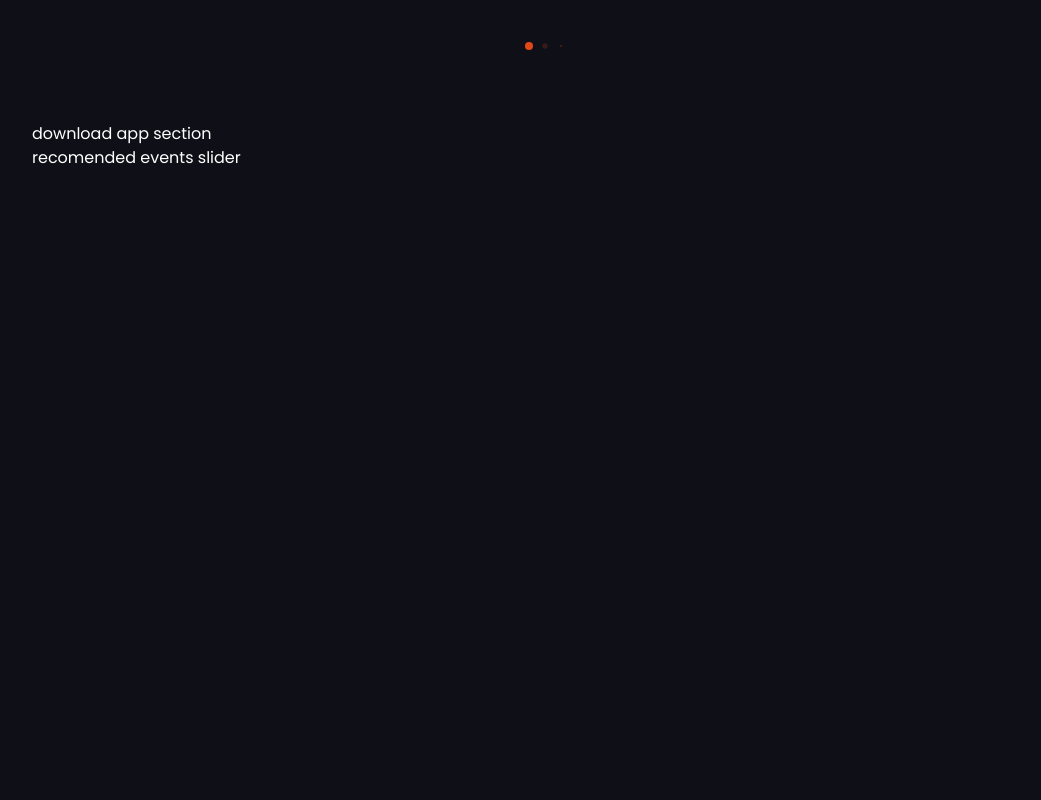
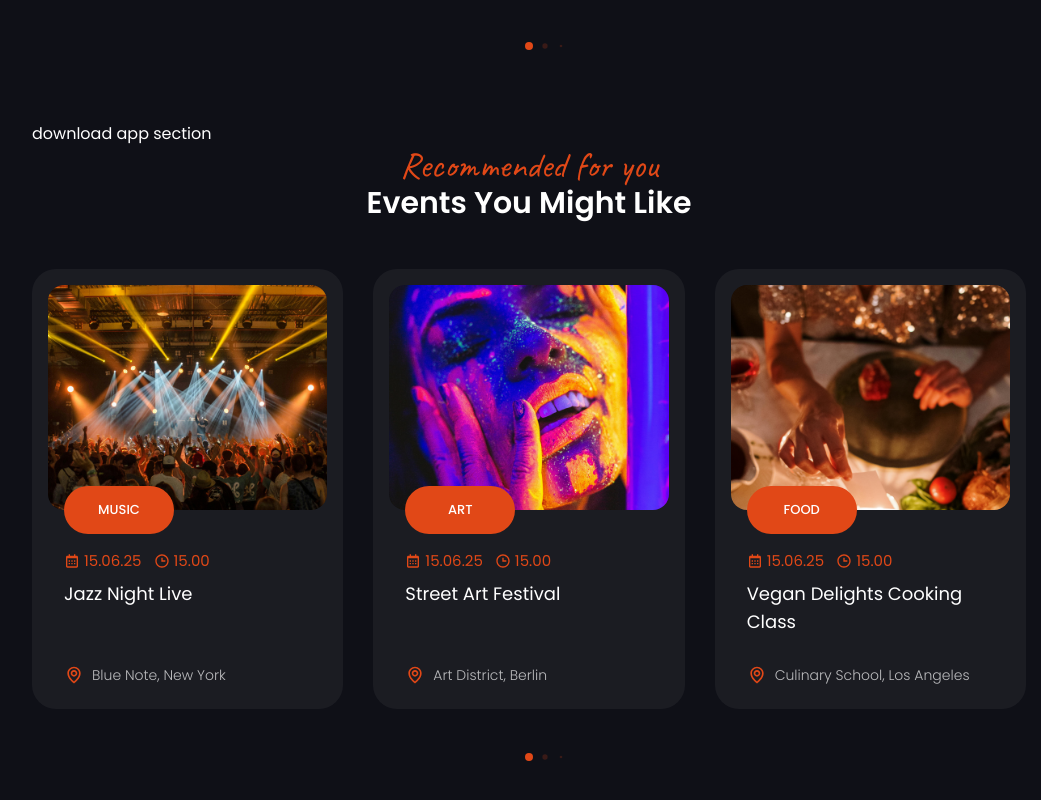
Before and after one commit to dpa313/event-app-next, a Next.js app: page / in a window 1280 px wide. Shown: the part 1604-2404 px from the top of the page, without its empty margins (111-1152 px from the left). Before the commit the page ends 1774 px from the top, so only its background shows below. Built offline with nearby package versions, Linux system fonts and the light colour scheme; data requests are answered from the project's data file.

Commit message:
recommended-section-added

```diff
--- a/app/page.jsx
+++ b/app/page.jsx
@@ -2,6 +2,7 @@
 
 import EventList from "@/components/Events/EventList";
 import Hero from "@/components/Hero";
+import RecomendedEvents from "@/components/RecomendedEvents";
 import UpcommingEvents from "@/components/UpcommingEvents";
 import { EventContext } from "@/context/EventContext";
 import { useContext, useEffect } from "react";
@@ -21,7 +22,7 @@ const Home = () => {
           <div className="container mx-auto">
             <UpcommingEvents/>
             <div>download app section</div>
-            <div>recomended events slider</div>
+            <RecomendedEvents/>
           </div>
         </div>
       )}
--- /dev/null
+++ b/components/RecomendedEvents.jsx
@@ -0,0 +1,50 @@
+"use client";
+import { Swiper, SwiperSlide } from "swiper/react";
+import "swiper/css";
+import "swiper/css/pagination";
+import { Pagination } from "swiper/modules";
+import { useContext } from "react";
+import { EventContext } from "@/context/EventContext";
+import SkeletonGrid from "./SkeletonGrid";
+import Link from "next/link";
+import Event from "./Events/Event";
+
+const RecomendedEvents = () => {
+  const { events } = useContext(EventContext);
+  const filterRecomendedEvents = events.filter(
+    (event) => event.recommended === true
+  );
+  console.log(filterRecomendedEvents);
+  return (
+    <section className="mb-32">
+      <div className="mb-12 text-center">
+        <h3 className="pretitle">Recommended for you</h3>
+        <h2 className="h2">Events You Might Like</h2>
+      </div>
+      {filterRecomendedEvents.length > 0 ? (
+        <Swiper  slidesPerView={1}
+        spaceBetween={30}
+        pagination={{dynamicBullets: true, clickable: true}}
+        breakpoints={{
+          640: {slidesPerView: 2},
+          1024: {slidesPerView: 3},
+          1310: {slidesPerView: 4},
+        }}
+        modules={[Pagination]}
+        className="w-full h-[500px]">
+          {filterRecomendedEvents.map((event,index)=>(
+            <SwiperSlide key={index} className="select-none">
+              <Link href={"/"}>
+                <Event event={event}/>
+              </Link>
+            </SwiperSlide>
+          ))}
+        </Swiper>
+      ) : (
+        <SkeletonGrid itemCount={4} />
+      )}
+    </section>
+  );
+};
+
+export default RecomendedEvents;
```
